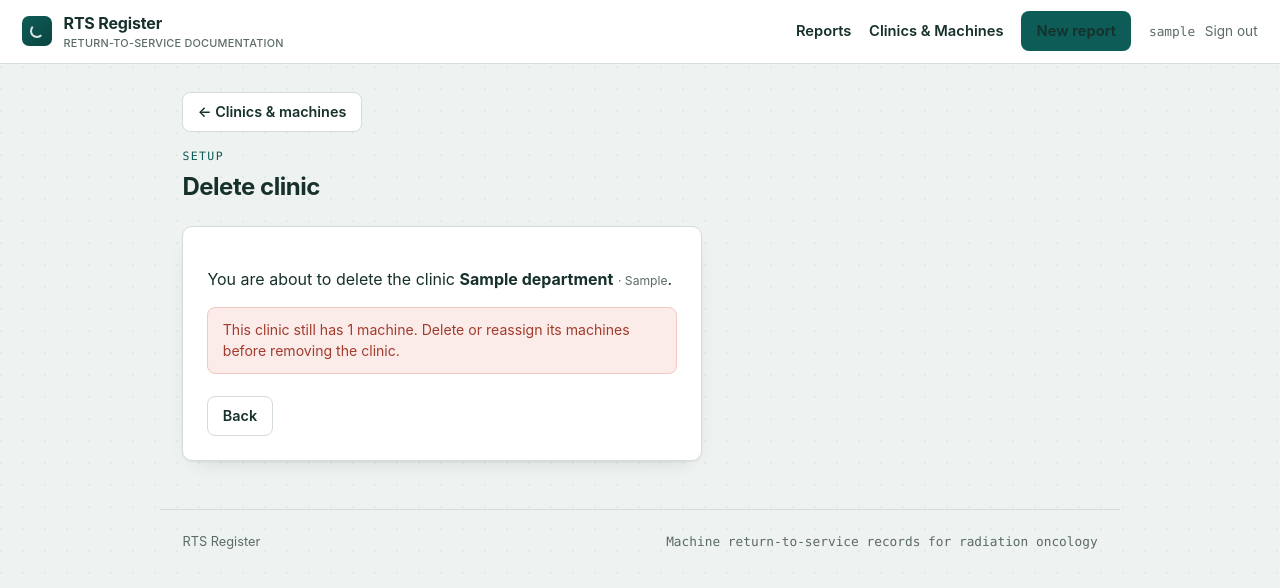
After one commit to joshuabk/RTS-docs, a Django app: page /manage/clinics/1/delete/ in a window 1280 px wide. The commit adds this page. Shown: the top 588 px of the page. Run offline with Django 5.2, Linux system fonts and the light colour scheme; a user stored in the database is signed in; tables that the repository leaves empty hold one stand-in row (values such as "Sample post").

Commit message:
new changes

```diff
--- a/rts_project/config/settings.py
+++ b/rts_project/config/settings.py
@@ -25,7 +25,7 @@ SECRET_KEY = 'django-insecure-_fz2%s5b9k7mj4d4!ns6sopx^@po%rz5nu%xmeqcdk&0g@ja1)
 # SECURITY WARNING: don't run with debug turned on in production!
 DEBUG = True
 
-ALLOWED_HOSTS = ["localhost", "127.0.0.1", "testserver"]
+ALLOWED_HOSTS = ["localhost", "127.0.0.1", "*"]
 
 
 # Application definition
--- a/rts_project/reports/forms.py
+++ b/rts_project/reports/forms.py
@@ -11,7 +11,10 @@ class _DateTimeInput(forms.DateTimeInput):
         if value in (None, ""):
             return ""
         if hasattr(value, "strftime"):
-            return timezone.localtime(value).strftime("%Y-%m-%dT%H:%M")
+            # localtime() only accepts aware datetimes; render naive ones as-is.
+            if timezone.is_aware(value):
+                value = timezone.localtime(value)
+            return value.strftime("%Y-%m-%dT%H:%M")
         return value
 
 
--- a/rts_project/reports/pdf.py
+++ b/rts_project/reports/pdf.py
@@ -11,6 +11,8 @@ from reportlab.platypus import (
     HRFlowable, Paragraph, SimpleDocTemplate, Spacer, Table, TableStyle,
 )
 
+
+
 INK = colors.HexColor("#16302c")
 PETROL = colors.HexColor("#0e5c57")
 MUTED = colors.HexColor("#5b6b67")
@@ -21,7 +23,9 @@ PAPER = colors.HexColor("#f3f6f4")
 def _fmt(dt):
     if not dt:
         return "\u2014"
-    return timezone.localtime(dt).strftime("%d %b %Y, %H:%M")
+    if timezone.is_aware(dt):
+        dt = timezone.localtime(dt)
+    return dt.strftime("%d %b %Y, %H:%M")
 
 
 def build_report_pdf(report):
--- a/rts_project/reports/static/reports/app.css
+++ b/rts_project/reports/static/reports/app.css
@@ -182,3 +182,14 @@ textarea.form-control { resize: vertical; }
 .machine-list li > span:first-child { font-weight: 600; }
 
 @media (max-width: 620px) { .manage-grid { grid-template-columns: 1fr; } }
+
+/* --- Edit / delete actions on the manage page --- */
+.head-right { display: flex; align-items: center; gap: .9rem; }
+.machine-right { display: flex; align-items: center; gap: .9rem; flex-wrap: wrap; }
+.row-actions { display: inline-flex; gap: .7rem; white-space: nowrap; }
+.row-actions a { font-size: .82rem; font-weight: 600; text-decoration: none; color: var(--petrol); }
+.row-actions a:hover { text-decoration: underline; }
+.row-actions a.danger { color: var(--red); }
+.btn-danger { background: var(--red); color: #fff; }
+.btn-danger:hover { background: #8d3325; }
+.machine-list li { align-items: center; }
--- /dev/null
+++ b/rts_project/reports/templates/reports/confirm_delete.html
@@ -0,0 +1,30 @@
+{% extends "base.html" %}
+{% block title %}Delete {{ kind }}{% endblock %}
+{% block content %}
+<div class="actions" style="margin-bottom:1rem;">
+  <a class="btn btn-ghost" href="{% url 'reports:manage' %}">← Clinics &amp; machines</a>
+</div>
+
+<div class="page-head"><div><p class="eyebrow">Setup</p><h1>Delete {{ kind }}</h1></div></div>
+
+<div class="formcard" style="max-width:520px;">
+  <p>You are about to delete the {{ kind }}
+    <strong>{{ object_name }}</strong>{% if detail %} <span class="help">· {{ detail }}</span>{% endif %}.</p>
+
+  {% if blocked_reason %}
+    <div class="nonfield">{{ blocked_reason }}</div>
+    <div class="form-actions">
+      <a class="btn btn-ghost" href="{% url 'reports:manage' %}">Back</a>
+    </div>
+  {% else %}
+    <p class="help">This can’t be undone.</p>
+    <form method="post" action="{{ action_url }}">
+      {% csrf_token %}
+      <div class="form-actions">
+        <button type="submit" class="btn btn-danger">Delete {{ kind }}</button>
+        <a class="btn btn-ghost" href="{% url 'reports:manage' %}">Cancel</a>
+      </div>
+    </form>
+  {% endif %}
+</div>
+{% endblock %}
--- a/rts_project/reports/urls.py
+++ b/rts_project/reports/urls.py
@@ -13,7 +13,11 @@ urlpatterns = [
     # Clinic & machine management
     path("manage/", views.manage, name="manage"),
     path("manage/clinics/add/", views.clinic_create, name="clinic_create"),
+    path("manage/clinics/<int:pk>/edit/", views.clinic_edit, name="clinic_edit"),
+    path("manage/clinics/<int:pk>/delete/", views.clinic_delete, name="clinic_delete"),
     path("manage/machines/add/", views.machine_create, name="machine_create"),
+    path("manage/machines/<int:pk>/edit/", views.machine_edit, name="machine_edit"),
+    path("manage/machines/<int:pk>/delete/", views.machine_delete, name="machine_delete"),
     # Dependent dropdown data
     path("api/machines/", views.machines_for_clinic, name="machines_for_clinic"),
 ]
--- a/rts_project/reports/views.py
+++ b/rts_project/reports/views.py
@@ -11,6 +11,9 @@ from .forms import (
 )
 from .models import Department, Machine, ReturnToServiceReport
 from .pdf import build_report_pdf
+
+from django.db.models.deletion import ProtectedError
+from django.urls import reverse
 
 
 @login_required
@@ -162,6 +165,65 @@ def clinic_create(request):
         )
     return redirect("reports:manage")
 
+@login_required
+def clinic_edit(request, pk):
+    clinic = get_object_or_404(Department, pk=pk)
+    if request.method == "POST":
+        form = ClinicForm(request.POST, instance=clinic)
+        if form.is_valid():
+            form.save()
+            messages.success(request, f"Clinic “{clinic.name}” updated.")
+            return redirect("reports:manage")
+    else:
+        form = ClinicForm(instance=clinic)
+    return render(
+        request,
+        "reports/object_form.html",
+        {"form": form, "kind": "clinic", "title": f"Edit clinic — {clinic.name}"},
+    )
+
+
+@login_required
+def clinic_delete(request, pk):
+    clinic = get_object_or_404(Department, pk=pk)
+    machine_count = clinic.machines.count()
+    if request.method == "POST":
+        if machine_count:
+            messages.error(
+                request,
+                f"Can’t delete “{clinic.name}” — it still has {machine_count} "
+                f"machine{'s' if machine_count != 1 else ''}. Delete or reassign them first.",
+            )
+            return redirect("reports:manage")
+        name = clinic.name
+        try:
+            clinic.delete()
+            messages.success(request, f"Clinic “{name}” deleted.")
+        except ProtectedError:
+            messages.error(request, f"Can’t delete “{name}” — other records depend on it.")
+        return redirect("reports:manage")
+
+    blocked_reason = ""
+    if machine_count:
+        blocked_reason = (
+            f"This clinic still has {machine_count} "
+            f"machine{'s' if machine_count != 1 else ''}. "
+            "Delete or reassign its machines before removing the clinic."
+        )
+    return render(
+        request,
+        "reports/confirm_delete.html",
+        {
+            "kind": "clinic",
+            "object_name": clinic.name,
+            "detail": clinic.location,
+            "blocked_reason": blocked_reason,
+            "action_url": reverse("reports:clinic_delete", args=[clinic.pk]),
+        },
+    )
+
+
+
 
 @login_required
 def machine_create(request):
@@ -188,6 +250,63 @@ def machine_create(request):
         )
     return redirect("reports:manage")
 
+@login_required
+def machine_edit(request, pk):
+    machine = get_object_or_404(Machine, pk=pk)
+    if request.method == "POST":
+        form = MachineForm(request.POST, instance=machine)
+        if form.is_valid():
+            form.save()
+            messages.success(request, f"Machine “{machine.name}” updated.")
+            return redirect("reports:manage")
+    else:
+        form = MachineForm(instance=machine)
+    return render(
+        request,
+        "reports/object_form.html",
+        {"form": form, "kind": "machine", "title": f"Edit machine — {machine.name}"},
+    )
+
+
+@login_required
+def machine_delete(request, pk):
+    machine = get_object_or_404(Machine, pk=pk)
+    report_count = machine.rts_reports.count()
+    if request.method == "POST":
+        if report_count:
+            messages.error(
+                request,
+                f"Can’t delete “{machine.name}” — it is used by {report_count} "
+                f"report{'s' if report_count != 1 else ''}. Those records must be kept.",
+            )
+            return redirect("reports:manage")
+        name = machine.name
+        try:
+            machine.delete()
+            messages.success(request, f"Machine “{name}” deleted.")
+        except ProtectedError:
+            messages.error(request, f"Can’t delete “{name}” — other records depend on it.")
+        return redirect("reports:manage")
+
+    blocked_reason = ""
+    if report_count:
+        blocked_reason = (
+            f"This machine is referenced by {report_count} "
+            f"return-to-service report{'s' if report_count != 1 else ''}, "
+            "which must be preserved. It can’t be deleted."
+        )
+    return render(
+        request,
+        "reports/confirm_delete.html",
+        {
+            "kind": "machine",
+            "object_name": machine.name,
+            "detail": machine.department.name,
+            "blocked_reason": blocked_reason,
+            "action_url": reverse("reports:machine_delete", args=[machine.pk]),
+        },
+    )
+
 
 @login_required
 def machines_for_clinic(request):
```
Also changed, not shown: rts_project/reports/templates/reports/manage.html (+15 -2 lines), rts_project/reports/templates/reports/object_form.html (added, +26 -0 lines), 1 other file.
